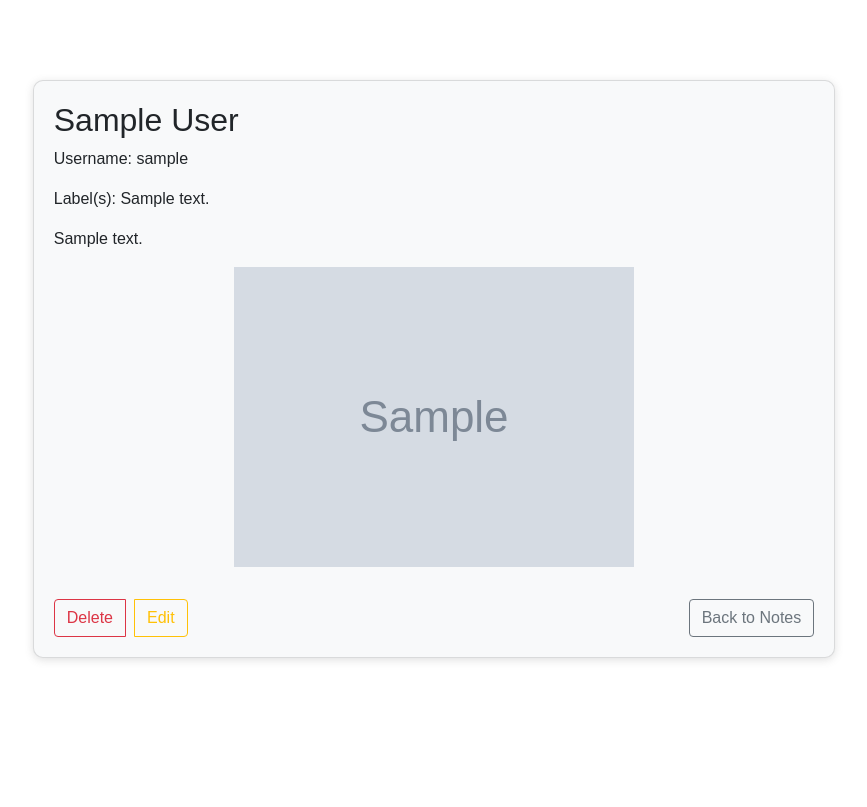
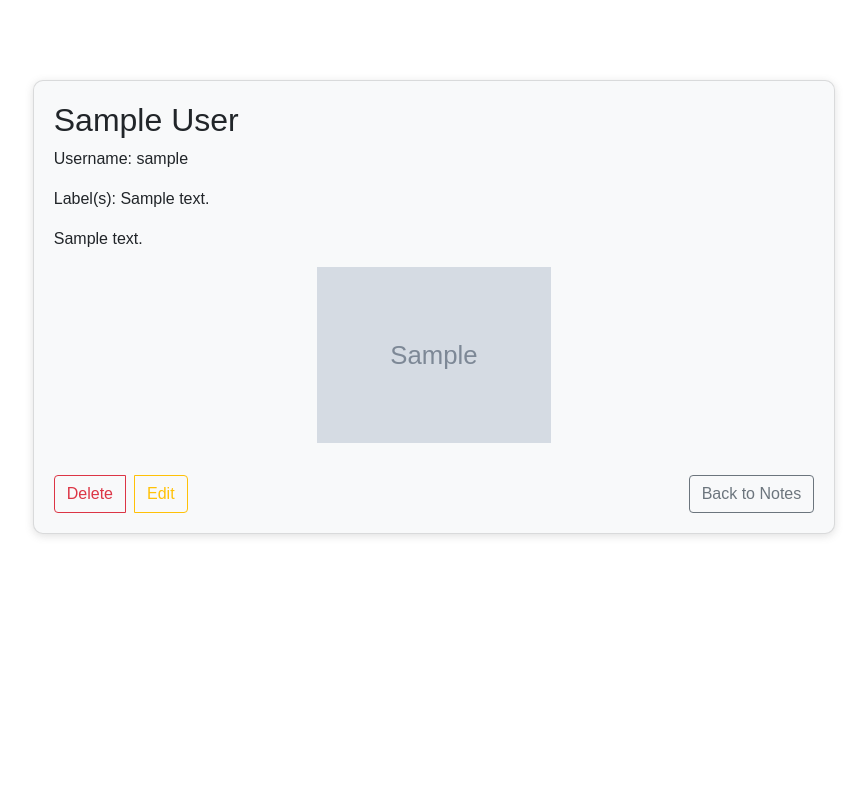
Before and after one commit to Sakib2186/Note-App, a Django app: page /details/1 in a window 1280 px wide. Shown: the top 807 px of the page, without its empty margins (206-1073 px from the left). After the commit the page ends 537 px from the top, so only its background shows below. Run offline with Django 4.2, Linux system fonts and the light colour scheme; a user stored in the database is signed in; tables that the repository leaves empty hold one stand-in row (values such as "Sample post"); grey boxes marked "Sample" are stand-in pictures; some libraries are stand-ins or nearby versions.

Commit message:
minor changes to how image is diplayed in note_decription.html

```diff
--- a/UserData/Templates/note_description.html
+++ b/UserData/Templates/note_description.html
@@ -71,11 +71,14 @@
                                 {% if note.images.all %}
                                 <div class="row mt-3 center-images resize-images">
                                     {% for image in note.images.all %}
-                                            <div class="col-md-{{ column_size }} mb-3">
+                                        <div class="col-md-4 mb-3">
                                             {% if image.image.url != None %}
                                                 <img src="{{ image.image.url }}" alt="{{ note.title }}" class="img-fluid">
                                             {% endif %}
                                         </div>
+                                        {% if forloop.counter|divisibleby:3 and not forloop.last %}
+                                            </div><div class="row mt-3 center-images resize-images">
+                                        {% endif %}
                                     {% endfor %}
                                 </div>
                                 {% endif %}
```
Lines whose indentation alone changed are shown as unchanged.
